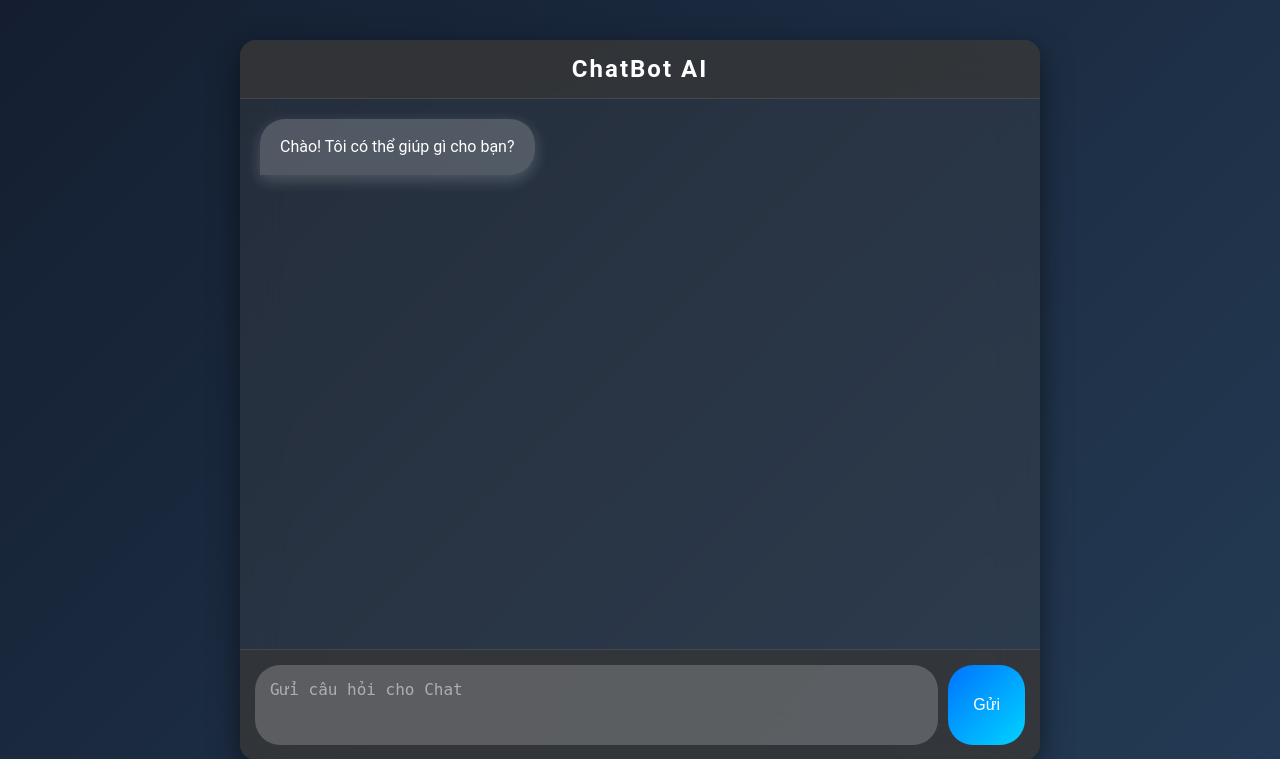
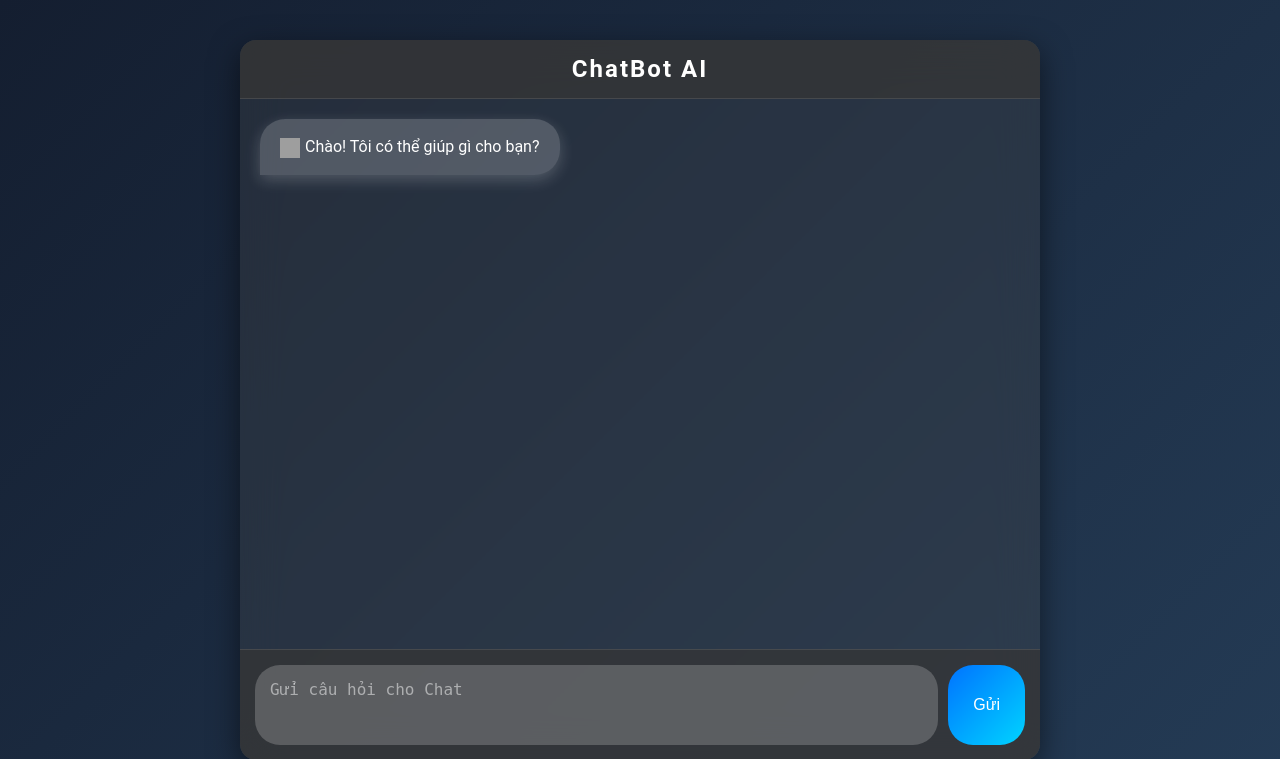
Before and after one commit to huanpham123/Bap-AI, a Flask app: page / in a window 1280 px wide. Shown: the top 759 px of the page. Run offline with Flask 3, Linux system fonts and the light colour scheme; grey boxes are pictures that could not be loaded.

Commit message:
Update index.html

````diff
--- a/templates/index.html
+++ b/templates/index.html
@@ -172,6 +172,14 @@
                 font-size: 14px;
             }
         }
+
+        .icon {
+            width: 20px;
+            height: 20px;
+            margin-right: 5px;
+            vertical-align: middle;
+        }
+
     </style>
 </head>
 <body>
@@ -180,7 +188,7 @@
             <h1>ChatBot AI</h1>
         </div>
         <div class="chat-content" id="chat-content">
-            <div class="message bot">Chào! Tôi có thể giúp gì cho bạn?</div>
+            <div class="message bot"><img src="icon.png" class="icon" alt="Icon">Chào! Tôi có thể giúp gì cho bạn?</div>
         </div>
         <div class="chat-input-container">
             <textarea id="user_input" placeholder="Gửi câu hỏi cho Chat" class="input-box"></textarea>
@@ -222,6 +230,7 @@
             const data = await response.json();
             const botReply = document.createElement('div');
             botReply.className = 'message bot';
+            const icon = '<img src="icon.png" class="icon" alt="Icon">';
 
             if (response.ok) {
                 const responseText = data.result || 'Không có phản hồi.';
@@ -238,28 +247,32 @@
                     codeElement.textContent = responseText.replace(/```python/g, '').replace(/```/g, '').trim();
 
                     codeBlock.appendChild(codeElement);
-                    botReply.innerHTML = codeBlock.outerHTML; // Sử dụng HTML cho khối mã
+                    botReply.innerHTML = icon + codeBlock.outerHTML; // Sử dụng HTML cho khối mã
                 } else {
-                    botReply.textContent = responseText;
+                    botReply.innerHTML = icon + responseText;
                 }
             } else {
-                botReply.textContent = 'Đã xảy ra lỗi khi gửi yêu cầu. Vui lòng thử lại sau.';
+                botReply.innerHTML = icon + 'Đã xảy ra lỗi khi gửi yêu cầu. Vui lòng thử lại sau.';
             }
 
             chatContent.appendChild(botReply);
             chatContent.scrollTop = chatContent.scrollHeight;
 
-            // Thực hiện tô màu cú pháp bằng Prism.js
-            if (codeElement) {
-                Prism.highlightElement(codeElement);
-            }
         } catch (error) {
+            console.error('Error:', error);
             chatContent.removeChild(typingIndicator);
             const errorMessage = document.createElement('div');
             errorMessage.className = 'message bot';
-            errorMessage.textContent = 'Đã xảy ra lỗi khi gửi yêu cầu. Vui lòng thử lại sau.';
+            errorMessage.innerHTML = `<img src="icon.png" class="icon" alt="Icon">Đã xảy ra lỗi khi gửi yêu cầu. Vui lòng thử lại sau.`;
             chatContent.appendChild(errorMessage);
             chatContent.scrollTop = chatContent.scrollHeight;
+        }
+    });
+
+    document.getElementById('user_input').addEventListener('keydown', function(event) {
+        if (event.key === 'Enter' && !event.shiftKey) {
+            event.preventDefault();
+            document.getElementById('send_button').click();
         }
     });
     </script>
````
